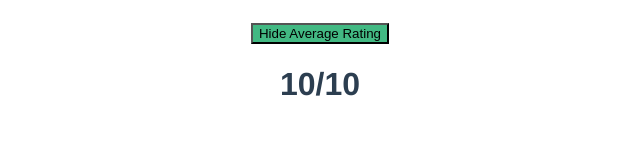
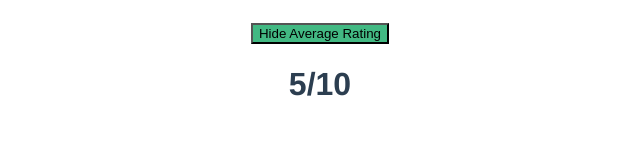
Before and after one commit to katebry/vue-bookclub, a Vue app in the folder bookclub-app/: page / in a window 1280 px wide. Both pictures are taken after a click on the button "Show Average Rating". Shown: the part 143-299 px from the top of the page, without its empty margins (320-960 px from the left). Built offline with nearby package versions, Linux system fonts and the light colour scheme.

Commit message:
fix: props from App to Book component

```diff
--- a/bookclub-app/src/App.vue
+++ b/bookclub-app/src/App.vue
@@ -1,6 +1,6 @@
 <template>
   <Title msg="Book Club" />
-  <Book bookTitle="Nevada" />
+  <Book title="Nevada" rating= "5/10" />
 </template>
 
 <script lang="ts">
--- a/bookclub-app/src/components/Book.vue
+++ b/bookclub-app/src/components/Book.vue
@@ -1,7 +1,9 @@
 <template>
   <h2>{{ bookTitle }}</h2>
-  <button @click="toggleRatings">{{ratingsVisible ? 'Hide Average Rating' : 'Show Average Rating' }}</button>
-  <h1 v-if="this.ratingsVisible">10/10</h1>
+  <button @click="toggleRatings">
+    {{ ratingsVisible ? "Hide Average Rating" : "Show Average Rating" }}
+  </button>
+  <h1 v-if="this.ratingsVisible">{{ bookRating }}</h1>
 </template>
 
 <script lang="ts">
@@ -9,11 +11,11 @@ import { defineComponent } from "vue";
 
 export default defineComponent({
   name: "Book",
-  props: {
-    bookTitle: String,
-  },
+  props: ["title", "rating"],
   data: function () {
     return {
+      bookTitle: this.title,
+      bookRating: this.rating,
       ratingsVisible: false,
     };
   },
```
